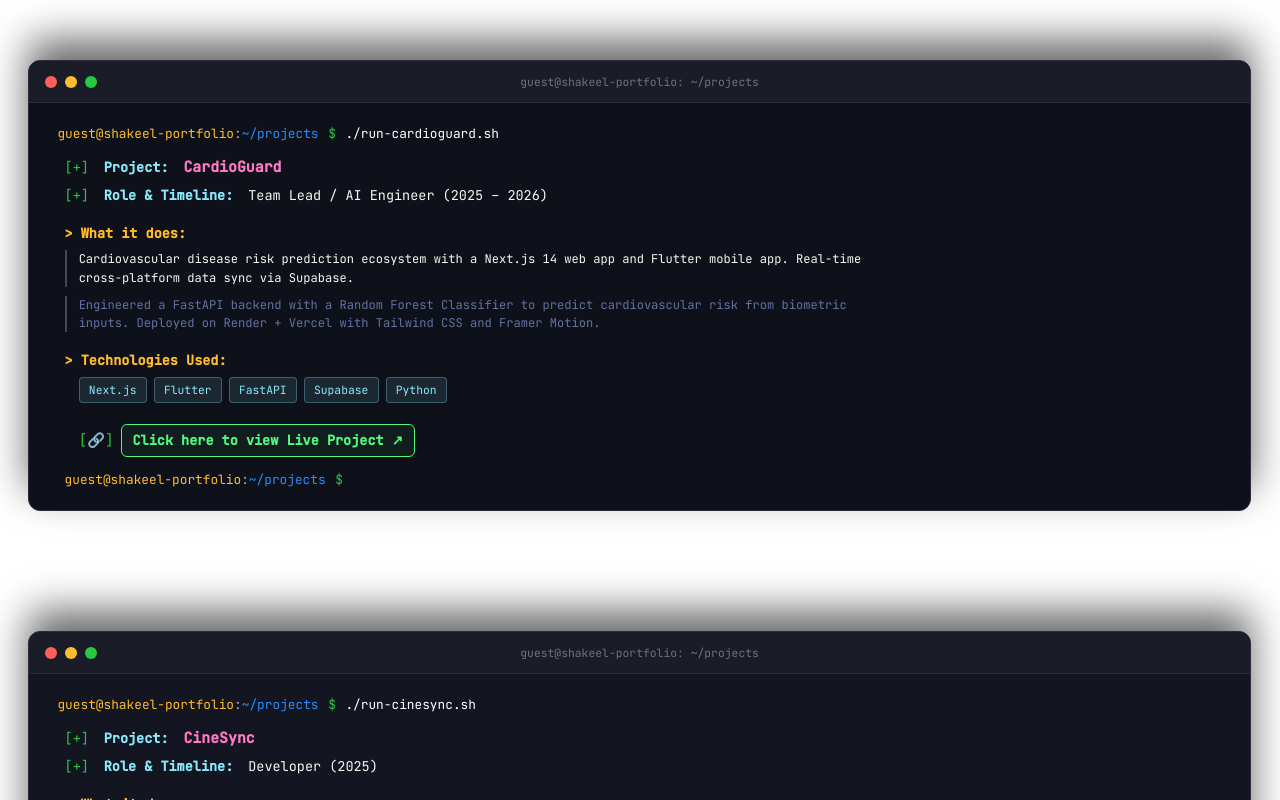
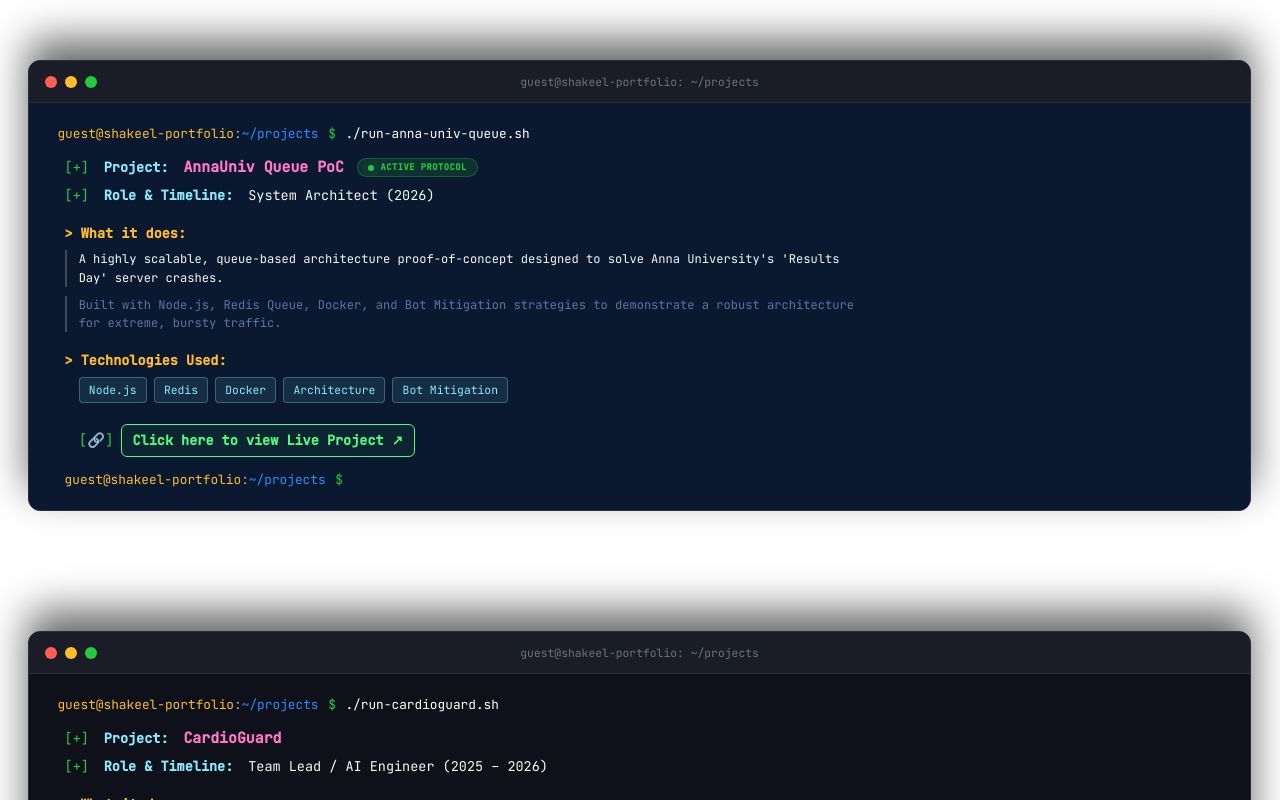
Before and after one commit to shakeelscribes/Portfolio-Website, a Next.js app: page / in a window 1280 px wide. Shown: the part 3540-4340 px from the top of the page. Built offline with nearby package versions, Linux system fonts and the light colour scheme.

Commit message:
feat: Add AnnaUniv Queue PoC with Active Protocol badge

```diff
--- a/src/components/Projects.tsx
+++ b/src/components/Projects.tsx
@@ -7,6 +7,20 @@
 import { ScrollTrigger } from "gsap/ScrollTrigger";
 
 const projects = [
+  {
+    title: "AnnaUniv Queue PoC",
+    cmd: "./run-anna-univ-queue.sh",
+    role: "System Architect",
+    year: "2026",
+    isActive: true,
+    description:
+      "A highly scalable, queue-based architecture proof-of-concept designed to solve Anna University's 'Results Day' server crashes.",
+    details:
+      "Built with Node.js, Redis Queue, Docker, and Bot Mitigation strategies to demonstrate a robust architecture for extreme, bursty traffic.",
+    tech: ["Node.js", "Redis", "Docker", "Architecture", "Bot Mitigation"],
+    link: "https://github.com/shakeelscribes/anna-univ-clone",
+    color: "#0a192f",
+  },
   {
     title: "CardioGuard",
     cmd: "./run-cardioguard.sh",
@@ -156,8 +170,14 @@
 
                 {/* Friendly Output */}
                 <div className="command-output">
-                  <div className="output-row title-row">
-                    <span className="bullet">[+]</span> <span className="label">Project:</span> <span className="value highlight">{project.title}</span>
+                  <div className="output-row title-row" style={{ display: "flex", alignItems: "center", gap: "1em", flexWrap: "wrap" }}>
+                    <div><span className="bullet">[+]</span> <span className="label">Project:</span> <span className="value highlight">{project.title}</span></div>
+                    {(project as any).isActive && (
+                      <span className="active-badge">
+                        <span className="pulse-dot"></span>
+                        Active Protocol
+                      </span>
+                    )}
                   </div>
 
                   <div className="output-row">
@@ -364,6 +384,36 @@
             animation: blink 1s step-end infinite;
           }
 
+          .active-badge {
+            display: inline-flex;
+            align-items: center;
+            gap: 6px;
+            padding: 2px 10px;
+            font-size: 0.65em;
+            background-color: rgba(39, 201, 63, 0.15);
+            color: #27c93f;
+            border: 1px solid rgba(39, 201, 63, 0.3);
+            border-radius: 12px;
+            text-transform: uppercase;
+            letter-spacing: 0.5px;
+            font-weight: 600;
+          }
+
+          .pulse-dot {
+            width: 6px;
+            height: 6px;
+            background-color: #27c93f;
+            border-radius: 50%;
+            box-shadow: 0 0 8px #27c93f;
+            animation: pulse-glow 2s infinite;
+          }
+
+          @keyframes pulse-glow {
+            0% { box-shadow: 0 0 0 0 rgba(39, 201, 63, 0.4); }
+            70% { box-shadow: 0 0 0 6px rgba(39, 201, 63, 0); }
+            100% { box-shadow: 0 0 0 0 rgba(39, 201, 63, 0); }
+          }
+
           @keyframes blink {
             0%, 100% { opacity: 1; }
             50% { opacity: 0; }
```
